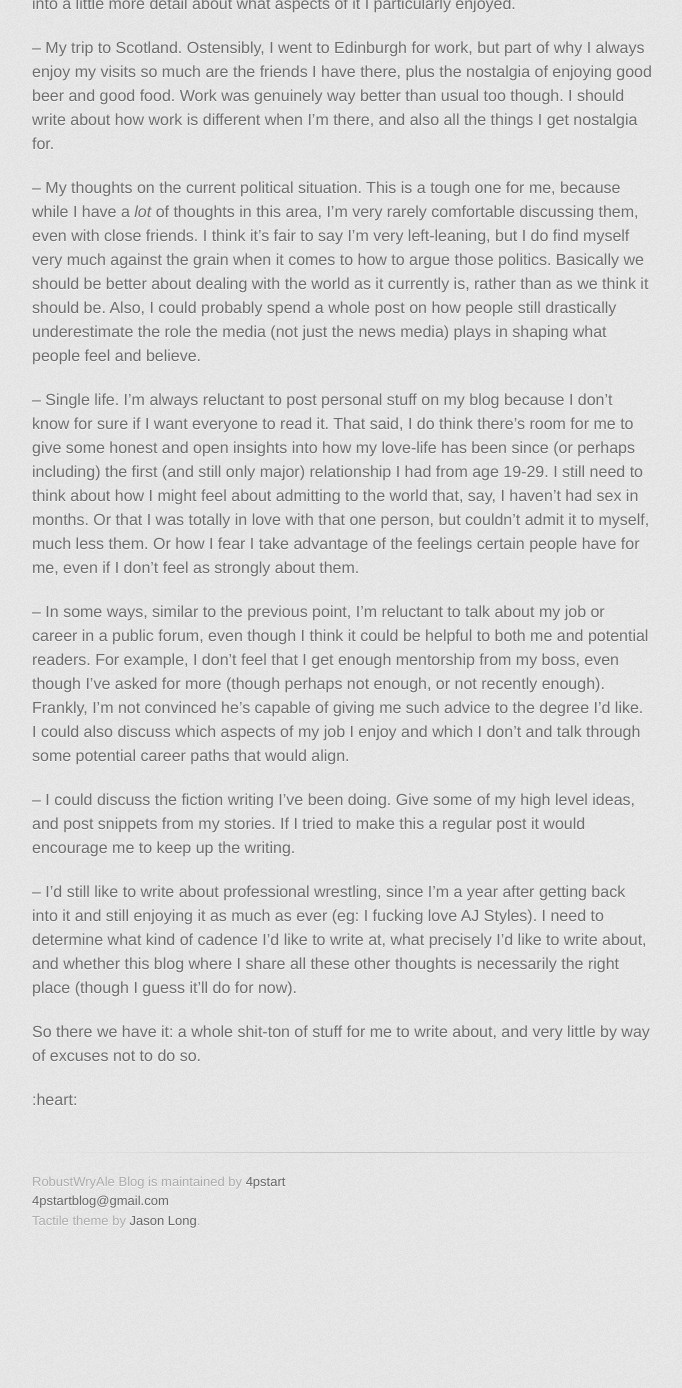
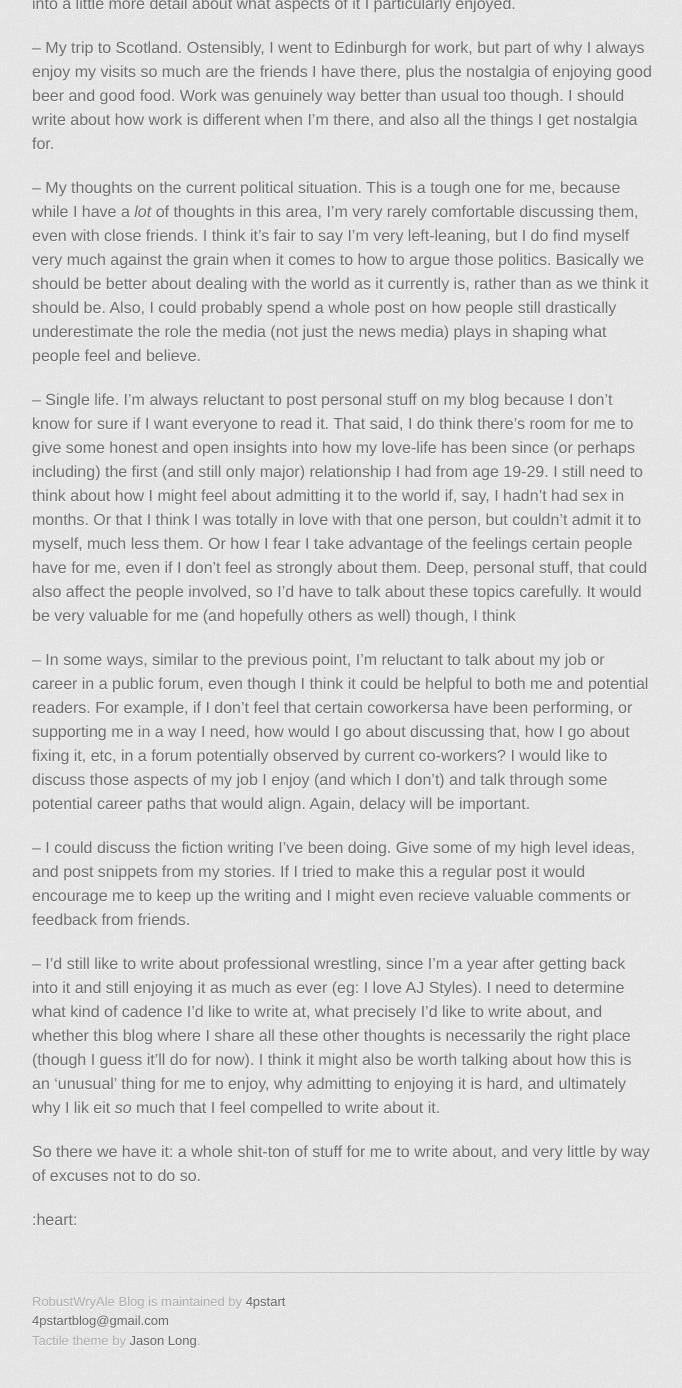
Before and after one commit to 4pstart/robustwryale, a Jekyll site: the page built from _posts/2017-01-20-back-on-the-wagon.md, in a window 1280 px wide and 1400 px high, scrolled down 603 px. Shown: the top 1388 px of the window, without its empty margins (298-980 px from the left). Built offline with Jekyll 4.4.1, drawn with Linux system fonts in a browser that asks for light colours; some web fonts are replaced; before the commit the page ends 1883 px from its top, so only the background shows below that.

Commit message:
Update 2017-01-20-back-on-the-wagon.md

```diff
--- a/_posts/2017-01-20-back-on-the-wagon.md
+++ b/_posts/2017-01-20-back-on-the-wagon.md
@@ -14,13 +14,13 @@ So, I'm committing to write blog posts about the following:
 
 -- My thoughts on the current political situation. This is a tough one for me, because while I have a *lot* of thoughts in this area, I'm very rarely comfortable discussing them, even with close friends. I think it's fair to say I'm very left-leaning, but I do find myself very much against the grain when it comes to how to argue those politics. Basically we should be better about dealing with the world as it currently is, rather than as we think it should be. Also, I could probably spend a whole post on how people still drastically underestimate the role the media (not just the news media) plays in shaping what people feel and believe.
 
--- Single life. I'm always reluctant to post personal stuff on my blog because I don't know for sure if I want everyone to read it. That said, I do think there's room for me to give some honest and open insights into how my love-life has been since (or perhaps including) the first (and still only major) relationship I had from age 19-29. I still need to think about how I might feel about admitting to the world that, say, I haven't had sex in months. Or that I was totally in love with that one person, but couldn't admit it to myself, much less them. Or how I fear I take advantage of the feelings certain people have for me, even if I don't feel as strongly about them.
+-- Single life. I'm always reluctant to post personal stuff on my blog because I don't know for sure if I want everyone to read it. That said, I do think there's room for me to give some honest and open insights into how my love-life has been since (or perhaps including) the first (and still only major) relationship I had from age 19-29. I still need to think about how I might feel about admitting it to the world if, say, I hadn't had sex in months. Or that I think I was totally in love with that one person, but couldn't admit it to myself, much less them. Or how I fear I take advantage of the feelings certain people have for me, even if I don't feel as strongly about them. Deep, personal stuff, that could also affect the people involved, so I'd have to talk about these topics carefully. It would be very valuable for me (and hopefully others as well) though, I think
 
--- In some ways, similar to the previous point, I'm reluctant to talk about my job or career in a public forum, even though I think it could be helpful to both me and potential readers. For example, I don't feel that I get enough mentorship from my boss, even though I've asked for more (though perhaps not enough, or not recently enough). Frankly, I'm not convinced he's capable of giving me such advice to the degree I'd like. I could also discuss which aspects of my job I enjoy and which I don't and talk through some potential career paths that would align.
+-- In some ways, similar to the previous point, I'm reluctant to talk about my job or career in a public forum, even though I think it could be helpful to both me and potential readers. For example, if I don't feel that certain coworkersa have been performing, or supporting me in a way I need, how would I go about discussing that, how I go about fixing it, etc, in a forum potentially observed by current co-workers? I would like to discuss those aspects of my job I enjoy (and which I don't) and talk through some potential career paths that would align. Again, delacy will be important.
 
--- I could discuss the fiction writing I've been doing. Give some of my high level ideas, and post snippets from my stories. If I tried to make this a regular post it would encourage me to keep up the writing.
+-- I could discuss the fiction writing I've been doing. Give some of my high level ideas, and post snippets from my stories. If I tried to make this a regular post it would encourage me to keep up the writing and I might even recieve valuable comments or feedback from friends.
 
--- I'd still like to write about professional wrestling, since I'm a year after getting back into it and still enjoying it as much as ever (eg: I fucking love AJ Styles). I need to determine what kind of cadence I'd like to write at, what precisely I'd like to write about, and whether this blog where I share all these other thoughts is necessarily the right place (though I guess it'll do for now).
+-- I'd still like to write about professional wrestling, since I'm a year after getting back into it and still enjoying it as much as ever (eg: I love AJ Styles). I need to determine what kind of cadence I'd like to write at, what precisely I'd like to write about, and whether this blog where I share all these other thoughts is necessarily the right place (though I guess it'll do for now). I think it might also be worth talking about how this is an 'unusual' thing for me to enjoy, why admitting to enjoying it is hard, and ultimately why I lik eit _so_ much that I feel compelled to write about it.
 
 So there we have it: a whole shit-ton of stuff for me to write about, and very little by way of excuses not to do so.
 
```
